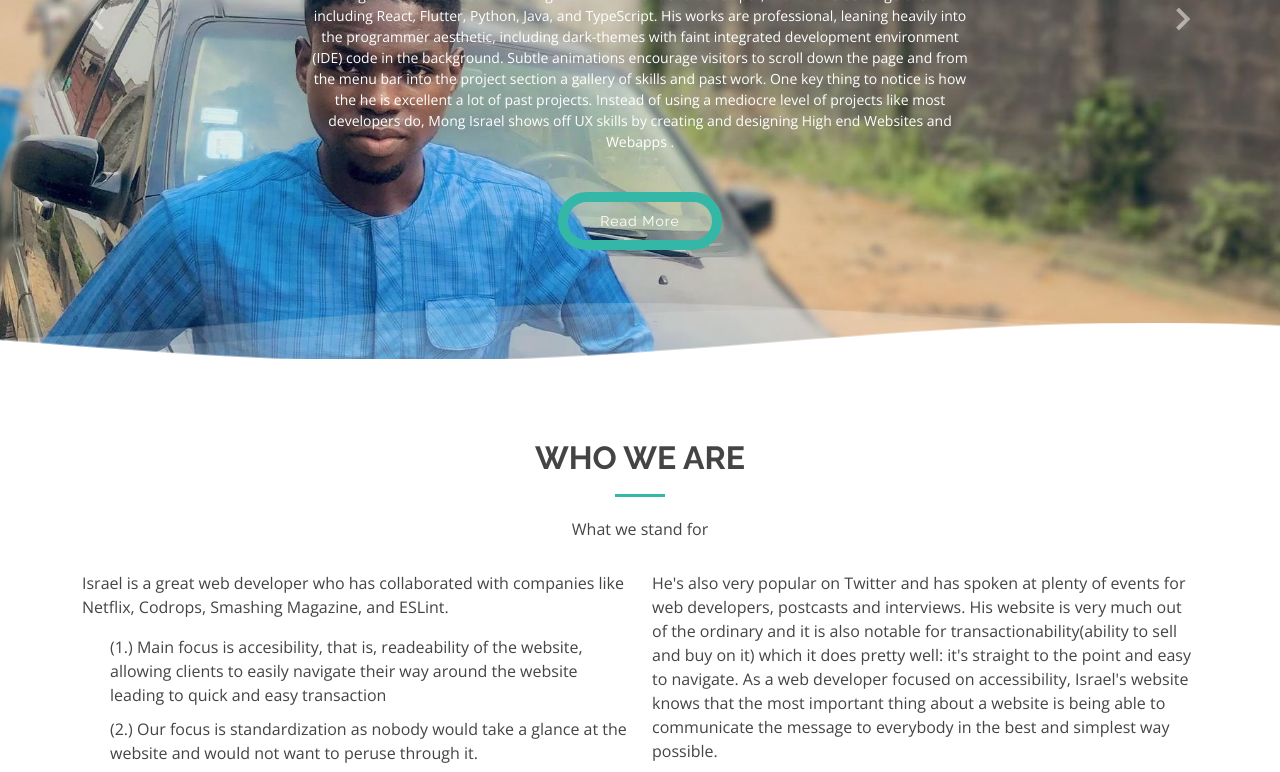
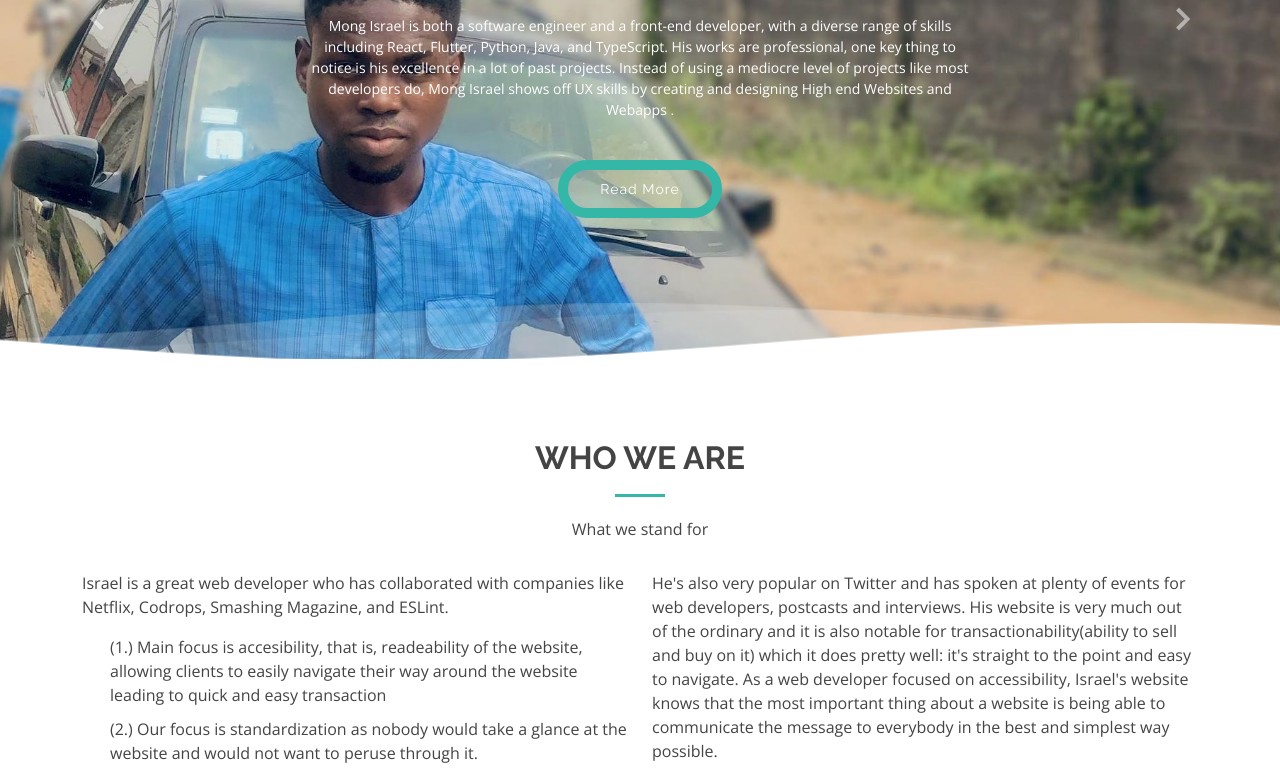
Before and after one commit to Mongopark/israelmong, a plain HTML site: page index.html in a window 1280 px wide. Shown: the part 269-1041 px from the top of the page. Drawn offline with nearby package versions, Linux system fonts and the light colour scheme.

Commit message:
final adjustment

```diff
--- a/index.html
+++ b/index.html
@@ -121,8 +121,7 @@ ISRAEL MONG
           <h2 class="animate__animated animate__fadeInDown">Israel, <span>Your Number One <br>Tech Genius</span></h2>
           <p class="animate__animated fanimate__adeInUp small">
             Mong Israel is both a software engineer and a front-end developer, with a diverse range of skills including React, Flutter, Python, Java, and TypeScript.
-His works are professional, leaning heavily into the programmer aesthetic, including dark-themes with faint integrated development environment (IDE) code in the background. Subtle animations encourage visitors to scroll down the page and from the menu bar into the project section a gallery of skills and past work.
-One key thing to notice is how the he is excellent a lot of past projects. Instead of using a mediocre level of projects like most developers do, Mong Israel shows off UX skills by creating and designing High end Websites and Webapps
+His works are professional, one key thing to notice is his excellence in a lot of past projects. Instead of using a mediocre level of projects like most developers do, Mong Israel shows off UX skills by creating and designing High end Websites and Webapps
 .</p>
           <a href="about.html" class="btn-get-started animate__animated animate__fadeInUp scrollto">Read More</a>
         </div>
@@ -269,6 +268,7 @@ As a web developer focused on accessibility, Israel's website knows that the mos
                   <li><i class="ri-check-double-line"></i> It's also interesting to find a section dedicated to "endorsements" that contains quotes of people talking about your business. Quite a nice idea to sell yourself!
 </li>
                   <li><i class="ri-check-double-line"></i> If you are looking for "unique", then Israel's website is a great example of what "unique" looks like.
+                    leaning heavily into the programmer aesthetic, including dark-themes with faint integrated development environment (IDE) code in the background. Subtle animations encourage visitors to scroll down the page and from the menu bar into the project section a gallery of skills and past work.
 </li>
                   <li><i class="ri-check-double-line"></i> His website design is probably considered "exceptional". A design that is not afraid of expressing itself in a totally unconventional manner. It's a great technique to shock visitors and create a deeper mark in them.
 .</li>
```
